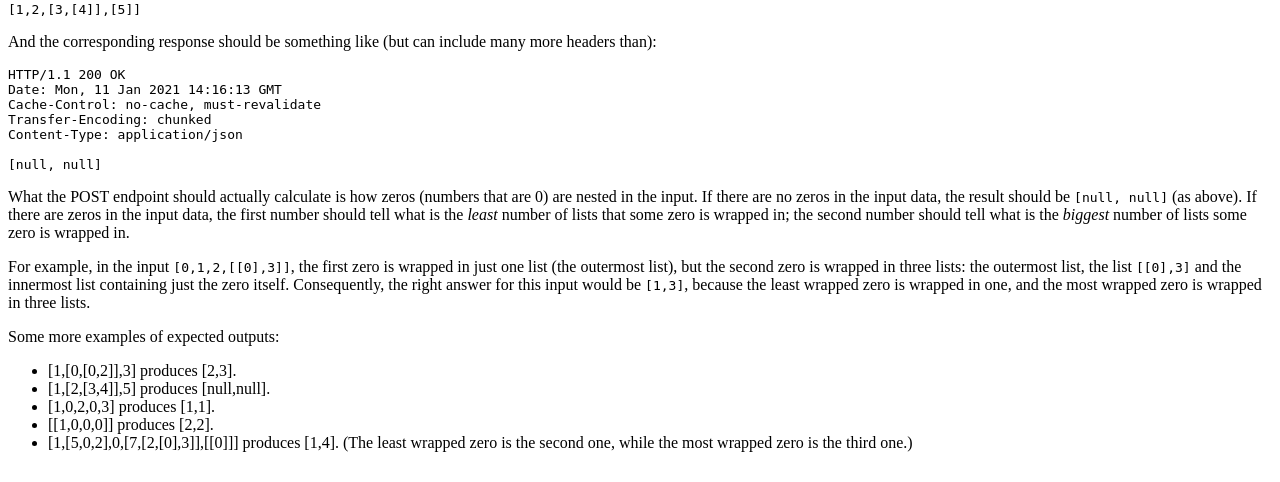
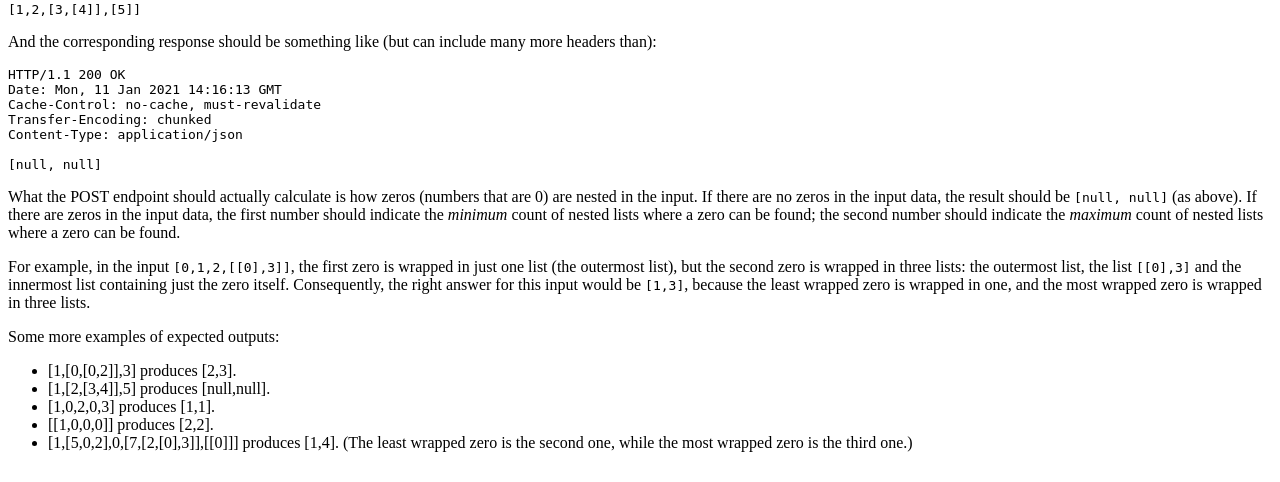
Before and after one commit to pkalliok/coding-assignment-tester, a Django app: template tester/jinja2/tester/explanations/zerodepth.jinja in a window 1280 px wide. Shown: the part 182-664 px from the top of the page. Run offline with Django 3.2, Linux system fonts and the light colour scheme; the template is opened without the code that fills it, so the values that code supplies are empty.

Commit message:
Clarification to zerodepth explanation

```diff
--- a/tester/jinja2/tester/explanations/zerodepth.jinja
+++ b/tester/jinja2/tester/explanations/zerodepth.jinja
@@ -31,9 +31,9 @@ Content-Type: application/json
 (numbers that are 0) are nested in the input.  If there are no zeros in
 the input data, the result should be <code>[null, null]</code> (as
 above).  If there are zeros in the input data, the first number should
-tell what is the <em>least</em> number of lists that some zero is
-wrapped in; the second number should tell what is the <em>biggest</em>
-number of lists some zero is wrapped in.</p>
+indicate the <em>minimum</em> count of nested lists where a zero can be
+found; the second number should indicate the <em>maximum</em> count of
+nested lists where a zero can be found.</p>
 
 <p>For example, in the input <code>[0,1,2,[[0],3]]</code>, the first
 zero is wrapped in just one list (the outermost list), but the second
```
